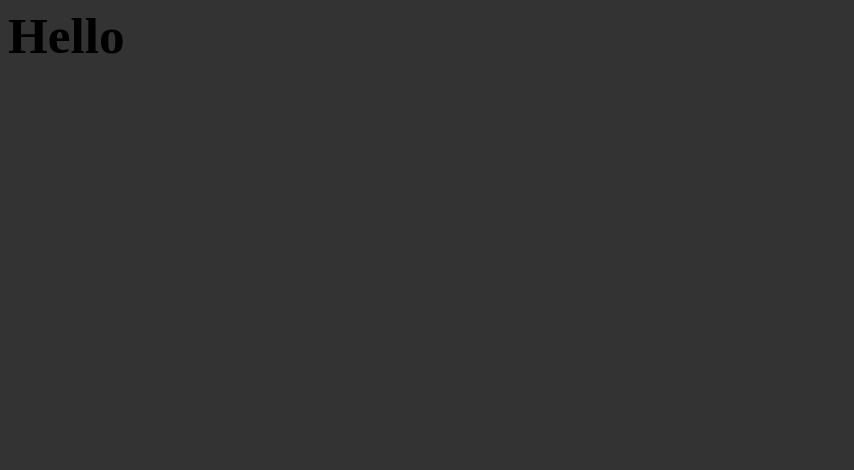
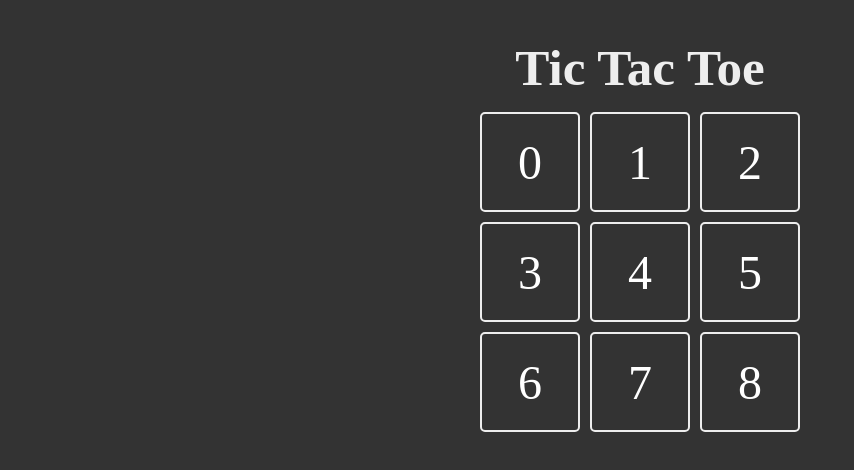
Before and after one commit to Jean7Pierre/tic-tac-toe, a React (Vite) app: page / in a window 1280 px wide. Shown: the top 470 px of the page, without its empty margins (0-854 px from the left). Built offline with nearby package versions, Linux system fonts and the light colour scheme.

Commit message:
feat: display tic-tac-toe board with indexed cells
Implemented initial board layout showing grid with numbered cells for visualization.
Added basic CSS styling to format the board and improve readability.

```diff
--- a/src/App.css
+++ b/src/App.css
@@ -0,0 +1,109 @@
+body {
+  margin: 0;
+  display: flex;
+  justify-content: center;
+  min-width: 320px;
+  min-height: 100vh;
+  color: white
+}
+
+.board {
+  width: fit-content;
+  margin: 40px auto;
+  text-align: center;
+}
+
+.board h1 {
+  color: #eee;
+  margin-bottom: 16px;
+}
+
+.board button {
+  padding: 8px 12px;
+  margin: 25px;
+  background: transparent;
+  border: 2px solid #eee;
+  color: #eee;
+  width: 100px;
+  border-radius: 5px;
+  transition: 0.2s;
+  font-weight: bold;
+  cursor: pointer;
+}
+
+.board button:hover {
+  background: #eee;
+  color: #222;
+}
+
+.board .game {
+  display: grid;
+  grid-template-columns: repeat(3, 1fr);
+  gap: 10px;
+}
+
+.turn {
+  display: flex;
+  justify-content: center;
+  margin: 15px auto;
+  width: fit-content;
+  position: relative;
+  border-radius: 10px;
+}
+
+.turn .square,
+.winner .square {
+  width: 70px;
+  height: 70px;
+  pointer-events: none;
+  border-color: transparent;
+}
+
+.square.is-selected {
+  color: #fff;
+  background: blue;
+}
+
+.winner {
+  position: absolute;
+  width: 100vw;
+  height: 100vh;
+  top: 0;
+  left: 0;
+  display: grid;
+  place-items: center;
+  background-color: rgba(0, 0, 0, 0.7);
+}
+
+.winner .text {
+  background: #111;
+  height: 300px;
+  width: 320px;
+  border: 2px solid #eee;
+  border-radius: 10px;
+  display: flex;
+  flex-direction: column;
+  justify-content: center;
+  align-items: center;
+  gap: 20px;
+}
+
+.winner .win {
+  margin: 0 auto;
+  width: fit-content;
+  border: 2px solid #eee;
+  border-radius: 10px;
+  display: flex;
+  gap: 15px;
+}
+
+.square {
+  width: 100px;
+  height: 100px;
+  border: 2px solid #eee;
+  border-radius: 5px;
+  display: grid;
+  place-items: center;
+  cursor: pointer;
+  font-size: 48px;
+}
--- a/src/App.jsx
+++ b/src/App.jsx
@@ -1,11 +1,25 @@
+import { useState } from 'react'
 import './App.css'
 
 export default function App() {
-
+  const [board, setBoard] = useState(Array(9).fill(null))
 
   return (
     <>
-      <h1>Hello</h1>
+      <main className='board'>
+        <h1>Tic Tac Toe</h1>
+        <section className="game">
+          {
+            board.map((_, index) => {
+              return (
+                <div className='square' key={index}>
+                  {index}
+                </div>
+              )
+            })
+          }
+        </section>
+      </main>
     </>
   )
 }
```
